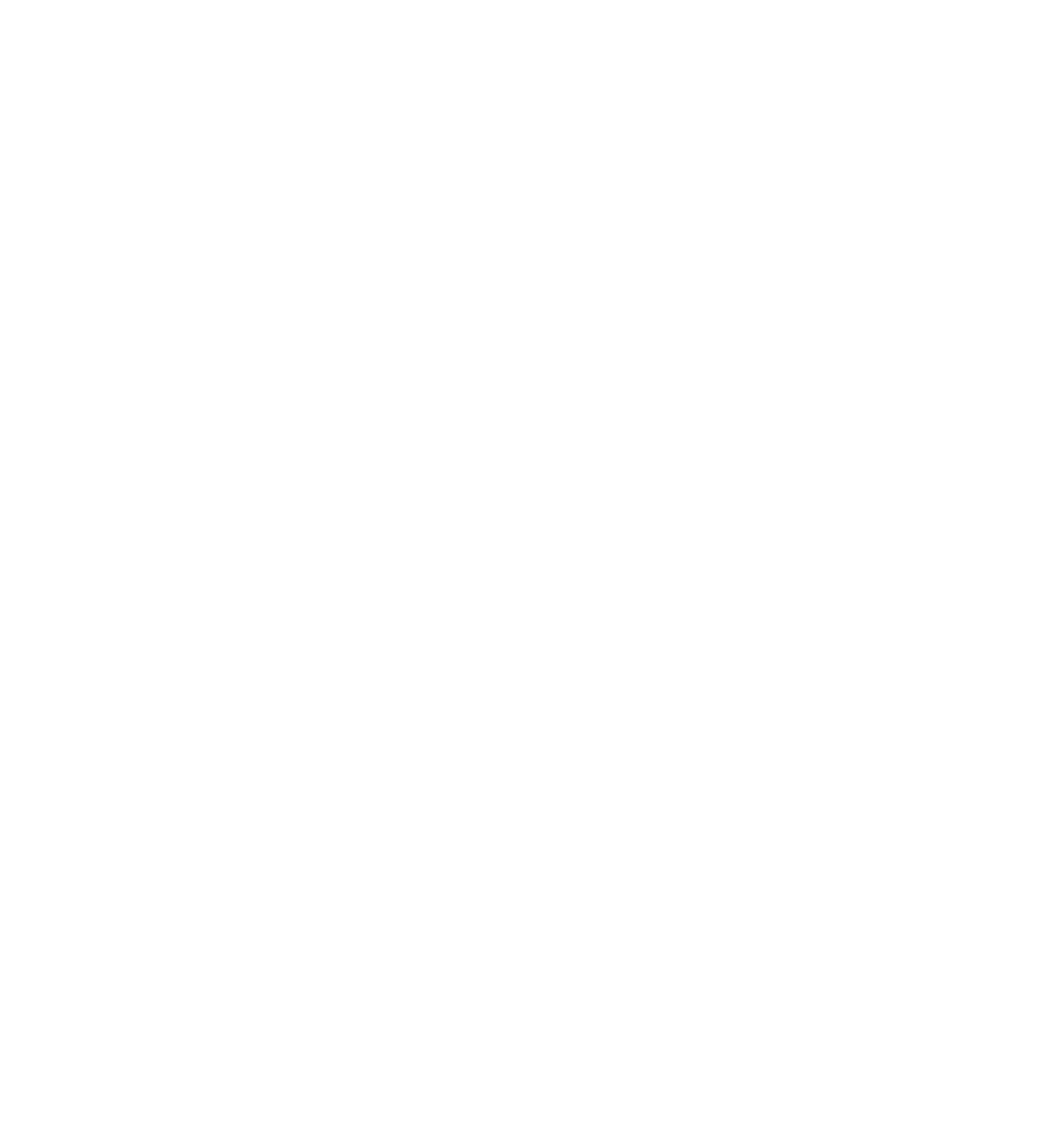
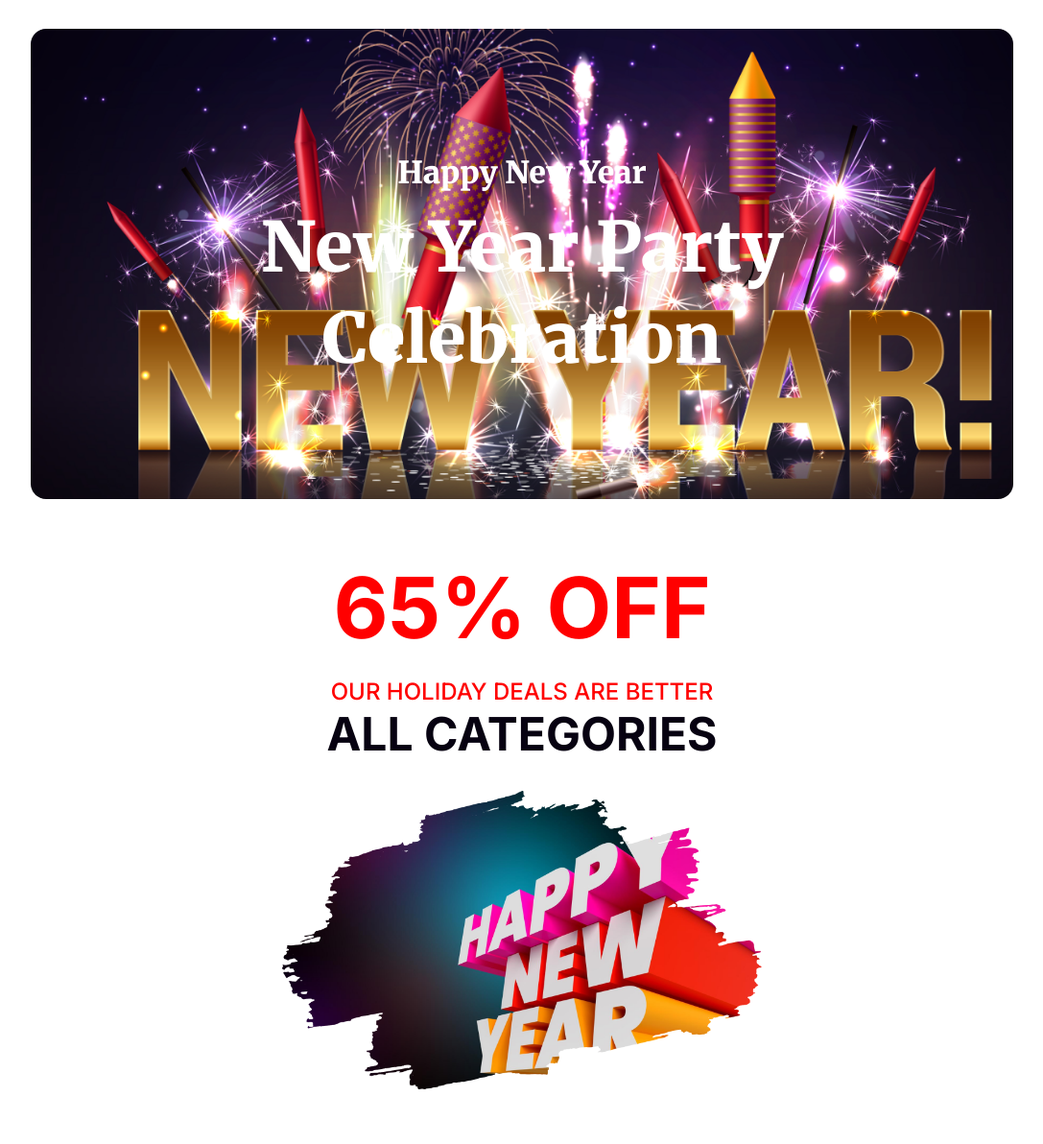
Before and after one commit to faysalahmed93/New-Year-New, a plain HTML site: page index.html in a window 1280 px wide. Shown: the whole page at 96% size, without its empty margins (96-1183 px from the left). Before the commit the page ends 800 px from the top, so only its background shows below. Drawn offline with Linux system fonts and the light colour scheme.

Commit message:
price-section added

```diff
--- a/css/style.css
+++ b/css/style.css
@@ -0,0 +1,67 @@
+/* common-style */
+* {
+  padding: 0;
+  margin: 0;
+  box-sizing: border-box;
+}
+.wrap {
+  width: 80%;
+  margin: 30px auto;
+}
+/* banner-start */
+.banner {
+  background-image: url("../images/Banner\ Image.png");
+  background-repeat: no-repeat;
+  background-size: cover;
+  text-align: center;
+  border-radius: 16px;
+  padding: 120px 0;
+}
+
+.banner h3 {
+  font-family: "Merriweather";
+  font-size: 32px;
+  color: #fff;
+  margin: 10px 0;
+}
+.banner p {
+  font-family: "Merriweather";
+  font-size: 72px;
+  font-weight: 900;
+  line-height: 95px;
+  color: #fff;
+}
+/* price-section */
+.price-section {
+  text-align: center;
+  align-items: center;
+  margin-top: 60px;
+}
+.price-section h1 {
+  color: #f00;
+  text-align: center;
+  font-family: Inter;
+  font-size: 88px;
+  font-weight: 700;
+  margin-bottom: 20px;
+}
+.price-section h2 {
+  color: #f00;
+  text-align: center;
+  font-family: Inter;
+  font-size: 24px;
+  font-weight: 500;
+}
+.price-section h3 {
+  color: #070211;
+  text-align: center;
+  font-family: Inter;
+  font-size: 48px;
+  font-weight: 700;
+}
+.price-section img {
+  margin: 30px 0 50px 0;
+  max-width: 500px;
+}
+/* font-family: 'Inter', sans-serif;
+font-family: 'Merriweather', serif; */
--- a/index.html
+++ b/index.html
@@ -1,12 +1,46 @@
 <!DOCTYPE html>
 <html lang="en">
-<head>
-    <meta charset="UTF-8">
-    <meta name="viewport" content="width=device-width, initial-scale=1.0">
+  <head>
+    <meta charset="UTF-8" />
+    <meta name="viewport" content="width=device-width, initial-scale=1.0" />
     <title>New Year New</title>
-    <link rel="stylesheet" href="css/style.css">
-</head>
-<body>
 
-</body>
+    <!-- font -link -->
+    <link rel="preconnect" href="https://fonts.googleapis.com" />
+    <link rel="preconnect" href="https://fonts.gstatic.com" crossorigin />
+    <link
+      href="https://fonts.googleapis.com/css2?family=Inter:wght@400;500;600;700&family=Merriweather:wght@400;900&display=swap"
+      rel="stylesheet"
+    />
+    <link rel="stylesheet" href="css/style.css" />
+  </head>
+  <body>
+    <!-- banner-section  -->
+    <header class="wrap">
+      <div class="banner">
+        <div class="banner-content">
+          <h3>Happy New Year</h3>
+          <p>
+            New Year Party <br />
+            Celebration
+          </p>
+        </div>
+      </div>
+    </header>
+    <main>
+      <!-- price-section -->
+      <section class="wrap">
+        <div class="price-section">
+            <h1>65% OFF</h1>
+            <h2>OUR HOLIDAY DEALS ARE BETTER</h2>
+            <h3 class="color-text">ALL CATEGORIES</h3>
+            <img src="images/New Year Photo.png" alt="" />
+          </div>
+        </div>
+      </section>
+      <!-- welcome-section -->
+
+    </main>
+    <footer></footer>
+  </body>
 </html>
```
